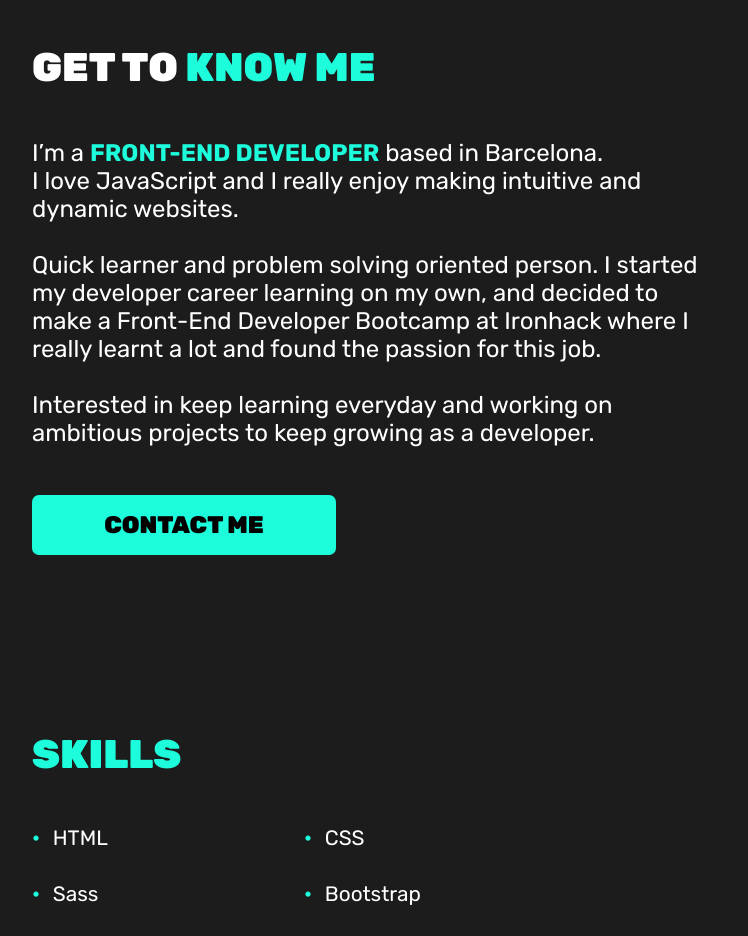
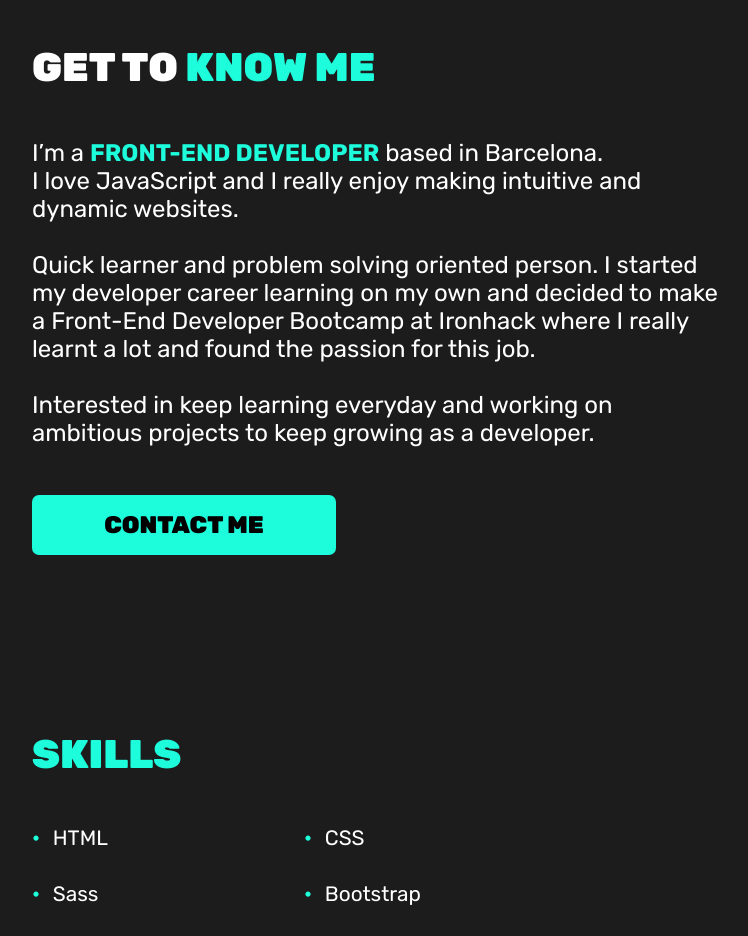
Before and after one commit to AlbertCasas/portfolio, a Vue app: page / in a window 1280 px wide. Shown: the part 940-1876 px from the top of the page, without its empty margins (32-780 px from the left). Built offline with nearby package versions, Linux system fonts and the light colour scheme.

Commit message:
adjusting text

```diff
--- a/src/components/AboutComp.vue
+++ b/src/components/AboutComp.vue
@@ -8,7 +8,7 @@
             I love JavaScript and I really enjoy making intuitive and
             dynamic websites. <br /><br />
             Quick learner and problem solving oriented person.
-            I started my developer career learning on my own, and decided to make a Front-End Developer Bootcamp at
+            I started my developer career learning on my own and decided to make a Front-End Developer Bootcamp at
             Ironhack where I really learnt a lot and found the
             passion for this job. <br /><br />
             Interested in keep learning everyday and working on
@@ -105,7 +105,7 @@ span {
   color: white;
   font-size: 1.5rem;
   cursor: default;
-  max-width: 42rem;
+  max-width: 43rem;
 }
 
 .about-big {
```
